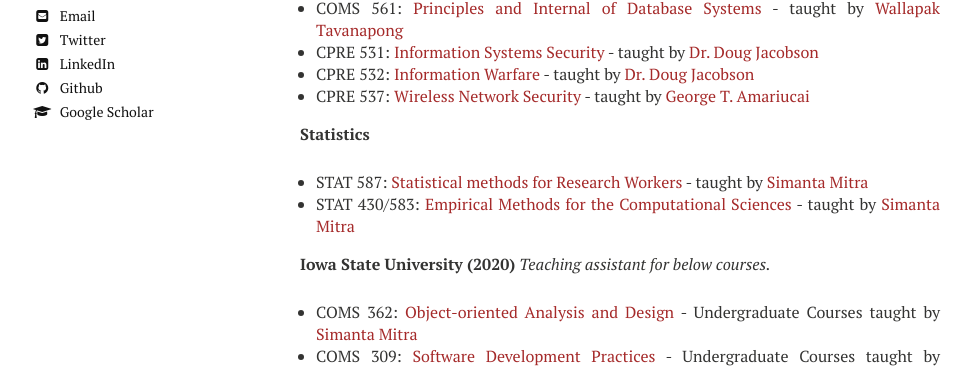
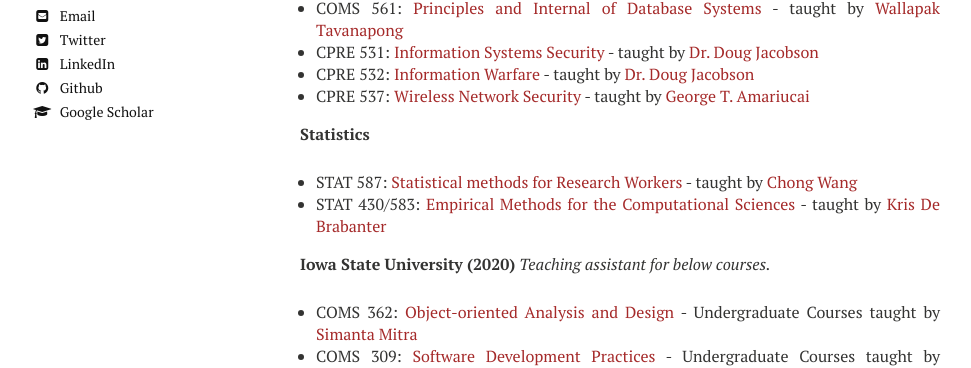
Before and after one commit to kundan7kumar/kundan7kumar.github.io, a Jekyll site: the page built from teaching/index.md, in a window 1280 px wide. Shown: the part 373-741 px from the top of the page, without its empty margins (20-991 px from the left). Built offline with Jekyll 4.4.1, drawn with Linux system fonts in a browser that asks for light colours; nearby versions of some CDN libraries.

Commit message:
Update index.md

```diff
--- a/teaching/index.md
+++ b/teaching/index.md
@@ -23,10 +23,10 @@ comments: false
 * CPRE 537: [Wireless Network Security](https://catalog.iastate.edu/azcourses/cpr_e/) -  taught by [George T. Amariucai](https://www.engineering.iastate.edu/people/profile/gamari/)
 
 **Statistics**
-* STAT 587: [Statistical methods for Research Workers](https://www.cs.iastate.edu/courses/2019/spring/com-s-309) -  taught by [Simanta Mitra](https://www.cs.iastate.edu/people/simanta-mitra/)
-* STAT 430/583: [Empirical Methods for the Computational Sciences](https://www.cs.iastate.edu/courses/2019/spring/com-s-309) -  taught by [Simanta Mitra](https://www.cs.iastate.edu/people/simanta-mitra/)
+* STAT 587: [Statistical methods for Research Workers](https://catalog.iastate.edu/azcourses/stat/) -  taught by [Chong Wang](https://www.stat.iastate.edu/people/chong-wang)
+* STAT 430/583: [Empirical Methods for the Computational Sciences](https://catalog.iastate.edu/azcourses/stat/) -  taught by [Kris De Brabanter](https://www.stat.iastate.edu/people/kris-de-brabanter)
 
 **Iowa State University (2020)**
 *Teaching assistant for below courses.*
-* COMS 362: [Object-oriented Analysis and Design](https://catalog.iastate.edu/azcourses/com_s/) - Undergraduate Courses taught by [Simanta Mitra](https://www.cs.iastate.edu/people/simanta-mitra/)
-* COMS 309: [Software Development Practices](https://catalog.iastate.edu/azcourses/com_s/) - Undergraduate Courses taught by [Simanta Mitra](https://www.cs.iastate.edu/people/simanta-mitra/)
+* COMS 362: [Object-oriented Analysis and Design](https://catalog.iastate.edu/azcourses/com_s/) - Undergraduate Courses taught by [Simanta Mitra](https://www.cs.iastate.edu/people/matthew-tan-creti)
+* COMS 309: [Software Development Practices](https://catalog.iastate.edu/azcourses/com_s/) - Undergraduate Courses taught by [Simanta Mitra](https://www.cs.iastate.edu/people/simanta-mitra)
```
